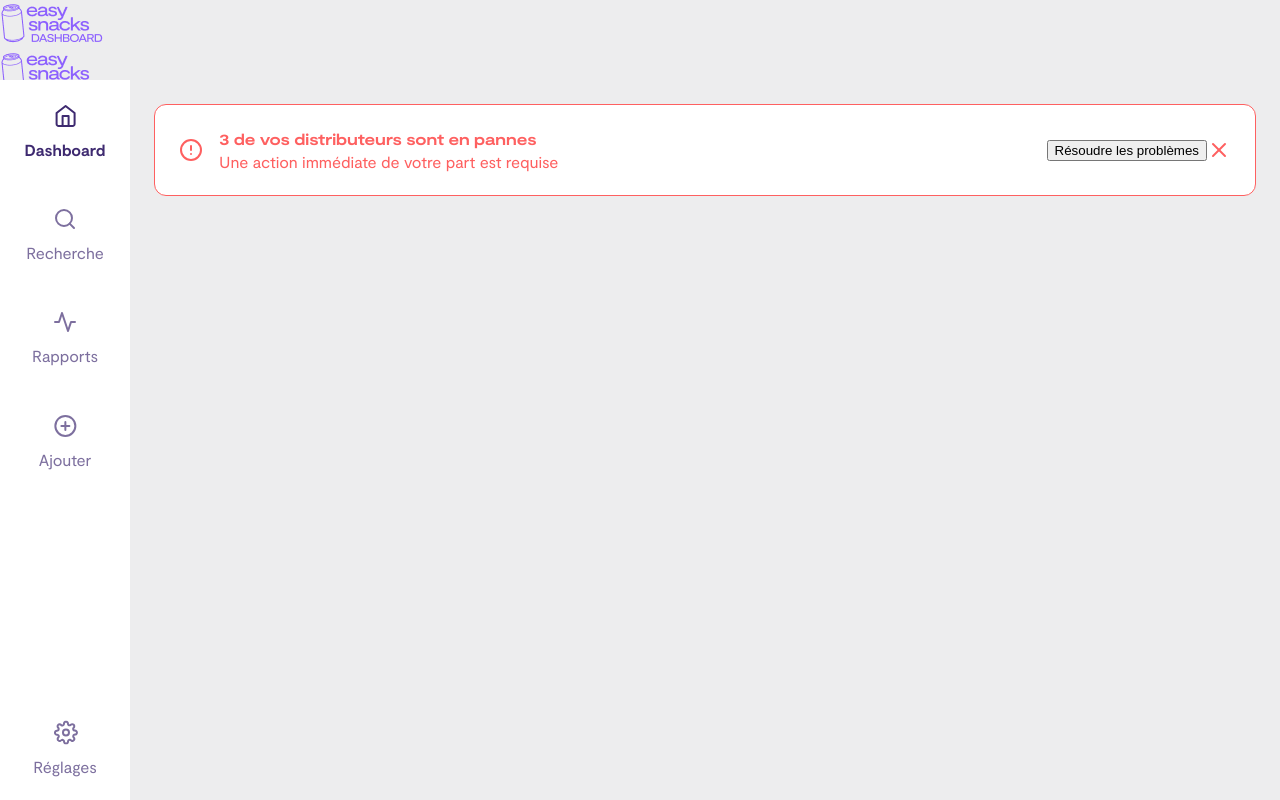
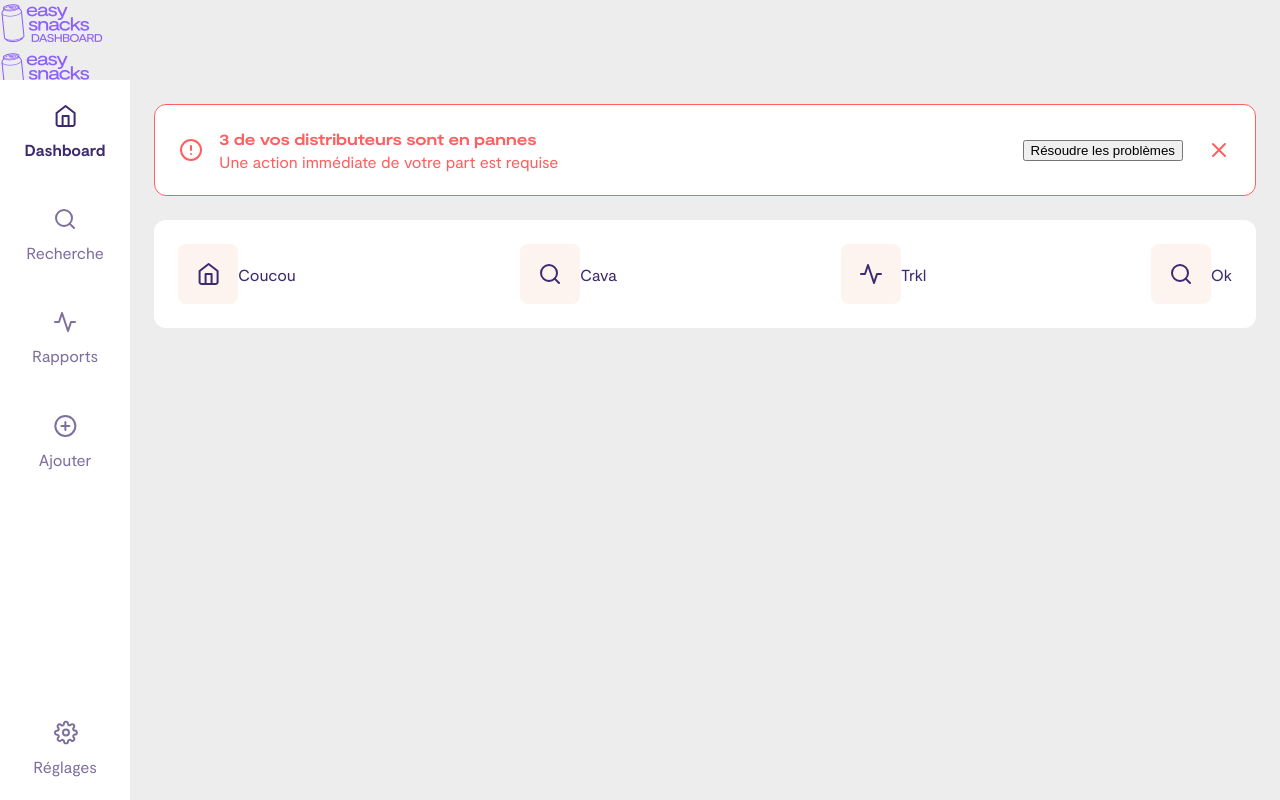
Before and after one commit to TimBlanchard/easy-snacks, a React (Create React App) app: page / in a window 1280 px wide. Built offline with nearby package versions, Linux system fonts and the light colour scheme.

Commit message:
Summary architecture atomic

```diff
--- /dev/null
+++ b/src/components/atoms/BoxIcon/index.js
@@ -0,0 +1,11 @@
+import React from 'react'
+import './index.scss'
+
+export default function Summary({type}) {
+
+    return (
+        <div className="boxIcon">
+            <img className="boxIcon__icon" src={'/assets/images/icons/'+type+'.svg'} />
+        </div>
+    )
+}
--- /dev/null
+++ b/src/components/atoms/BoxIcon/index.scss
@@ -0,0 +1,9 @@
+.boxIcon {
+  background: var(--color-background);
+  border-radius: var(--border-radius-1);
+  width: 60px;
+  height: 60px;
+  display: flex;
+  align-items: center;
+  justify-content: center;
+}
--- /dev/null
+++ b/src/components/molecules/IconWithStats/index.js
@@ -0,0 +1,13 @@
+import React from 'react'
+import './index.scss'
+import BoxIcon from '../../atoms/BoxIcon'
+
+export default function IconWithStats({text, type}) {
+
+    return (
+        <div className="iconWithStats">
+            <BoxIcon type={type} />
+            {text}
+        </div>
+    )
+}
--- /dev/null
+++ b/src/components/molecules/IconWithStats/index.scss
@@ -0,0 +1,4 @@
+.iconWithStats {
+  display: flex;
+  align-items: center;
+}
--- a/src/components/organisms/Error/index.scss
+++ b/src/components/organisms/Error/index.scss
@@ -4,7 +4,7 @@
   justify-content: space-between;
   color: var(--color-error);
   border: 1px solid var(--color-error);
-  padding: var(--spacing-6);
+  margin-bottom: var(--spacing-6);
 
   > div {
     display: flex;
@@ -21,4 +21,8 @@
       margin-bottom: var(--spacing-2);
     }
   }
+
+  &__exit {
+    margin-left: var(--spacing-6);
+  }
 }
--- /dev/null
+++ b/src/components/organisms/Summary/index.js
@@ -0,0 +1,15 @@
+import React from 'react'
+import './index.scss'
+import IconWithStats from "../../molecules/IconWithStats";
+
+export default function Summary() {
+
+    return (
+        <div className="summary box-default">
+            <IconWithStats text="Coucou" type="home" />
+            <IconWithStats text="Cava" type="search" />
+            <IconWithStats text="Trkl" type="activity" />
+            <IconWithStats text="Ok" type="search" />
+        </div>
+    )
+}
--- /dev/null
+++ b/src/components/organisms/Summary/index.scss
@@ -0,0 +1,4 @@
+.summary {
+  display: flex;
+  justify-content: space-between;
+}
--- a/src/pages/Landing/index.js
+++ b/src/pages/Landing/index.js
@@ -1,11 +1,13 @@
 import React from 'react'
 import Error from '../../components/organisms/Error'
+import Summary from '../../components/organisms/Summary'
 
 export default function Landing() {
 
     return (
         <div className="main-app landing">
             <Error />
+            <Summary />
         </div>
     )
 }
--- a/src/styles/global.scss
+++ b/src/styles/global.scss
@@ -38,4 +38,5 @@ a {
 .box-default {
   border-radius: var(--border-radius-2);
   background: var(--neutral-white);
+  padding: var(--spacing-6);
 }
```
